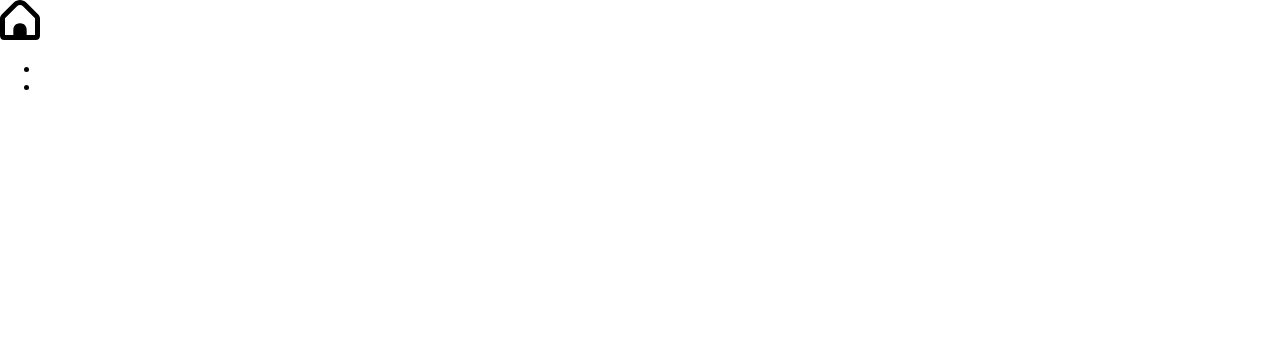
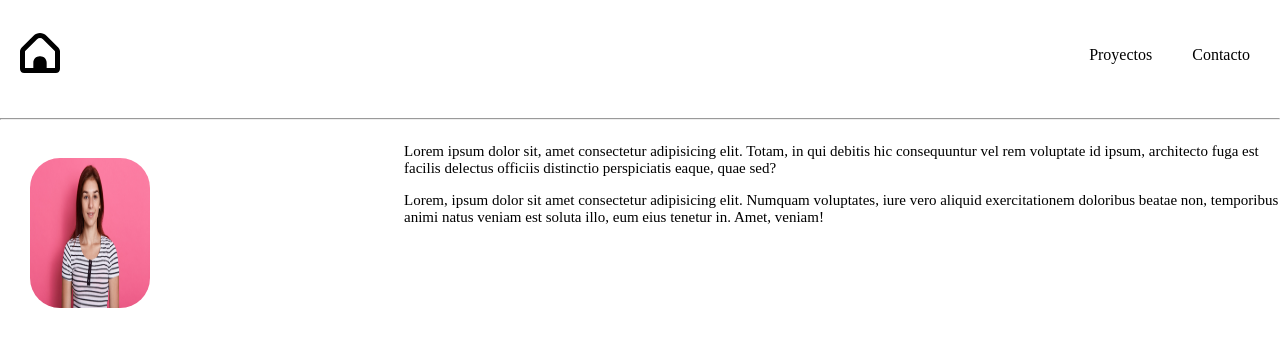
Before and after one commit to ajpadilla-hub/luna-web-blog, a plain HTML site: page index.html in a window 1280 px wide. Drawn offline with Linux system fonts and the light colour scheme.

Commit message:
Añadir main

```diff
--- a/css/styles.css
+++ b/css/styles.css
@@ -1,10 +1,67 @@
-
-*{
+* {
     box-sizing: border-box;
 }
-body{
+
+body {
     margin: 0;
 }
+
 .iconoHome {
     width: 40px;
+    margin-left: 20px;
+    /* padding: 10px; */
 }
+
+.iconoHome:hover {
+    box-shadow: 10px 10px 5px 0px rgba(0, 0, 0, 0.55);
+}
+
+.enlace:hover {
+    box-shadow: 10px 10px 5px 0px rgba(0, 0, 0, 0.55);
+}
+
+.enlace {
+    text-decoration: none;
+    color: black;
+}
+
+ul {
+    padding: 10px;
+    list-style: none;
+}
+
+.nav {
+    display: flex;
+    align-items: center;
+    justify-content: space-between;
+}
+
+.ul {
+    display: flex;
+
+}
+
+li {
+    margin: 20px;
+}
+.img-foto{
+    width: 120px;
+    height: 150px;
+    border-radius: 30px;
+    margin: 30px;
+}
+main{
+    display: flex;
+}
+.section-parrafo{
+
+    font-size: 15px;
+    flex: 1;
+
+}
+
+.section-img{
+    /* float: left; */
+    width: 30%;
+    margin-right: 20px;
+}
--- a/index.html
+++ b/index.html
@@ -6,22 +6,59 @@
     <title>Blog de Luna</title>
     <link rel="stylesheet" href="css/styles.css" />
     <script src="js/app.js" defer></script>
-    <link rel="shortcut icon" href="img/hogar.svg" type="image/x-icon">
+    <link rel="shortcut icon" href="img/hogar.svg" type="image/x-icon" />
   </head>
 
   <body>
     <header>
-      <nav>
+      <nav class="nav">
         <picture>
           <a href="index.html"
-            ><img src="img/hogar.svg" class="iconoHome" alt="icono de casa" title="icono de casa"
+            ><img
+              src="img/hogar.svg"
+              class="iconoHome"
+              alt="icono de casa"
+              title="icono de casa"
           /></a>
         </picture>
-        <ul>
-          <li><a href=""></a></li>
-          <li><a href=""></a></li>
+
+        <ul class="ul">
+          <li>
+            <a href="proyectos.html" class="enlace">Proyectos</a>
+          </li>
+          <li>
+            <a href="contacto.html" class="enlace">Contacto</a>
+          </li>
         </ul>
       </nav>
+      <hr />
     </header>
+    <main>
+      <section class="section-img">
+        <img
+          src="img/adolescente-atractiva.jpg"
+          class="img-foto"
+          alt="chica joven"
+        />
+      </section>
+      <section class="section-parrafo">
+        <article>
+          <p>
+            Lorem ipsum dolor sit, amet consectetur adipisicing elit. Totam, in
+            qui debitis hic consequuntur vel rem voluptate id ipsum, architecto
+            fuga est facilis delectus officiis distinctio perspiciatis eaque,
+            quae sed?
+          </p>
+        </article>
+        <article>
+          <p>
+            Lorem, ipsum dolor sit amet consectetur adipisicing elit. Numquam
+            voluptates, iure vero aliquid exercitationem doloribus beatae non,
+            temporibus animi natus veniam est soluta illo, eum eius tenetur in.
+            Amet, veniam!
+          </p>
+        </article>
+      </section>
+    </main>
   </body>
 </html>
```
Also changed, not shown: contacto.html (added, +11 -0 lines), proyectos.html (added, +12 -0 lines), img/adolescente-atractiva.jpg (added).
